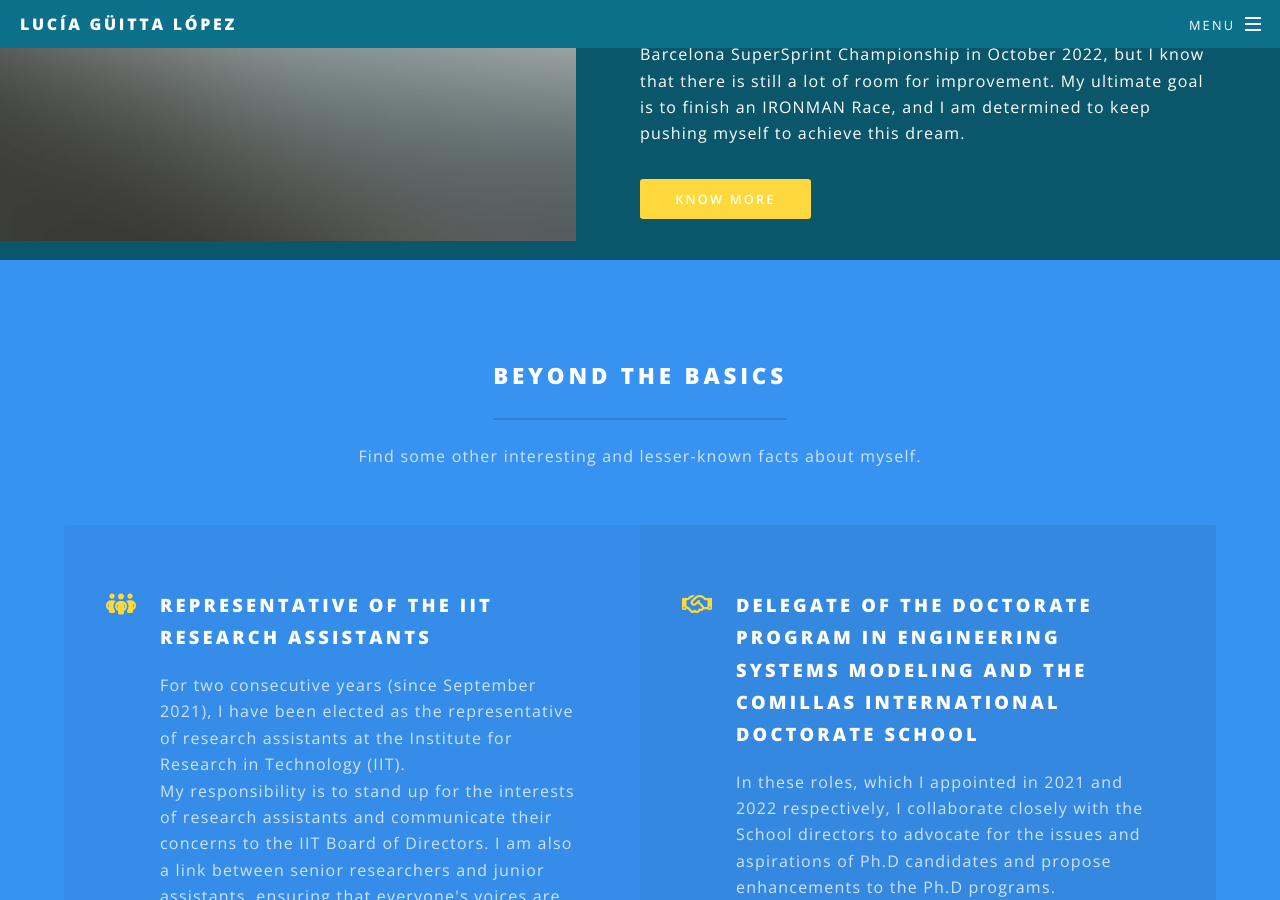
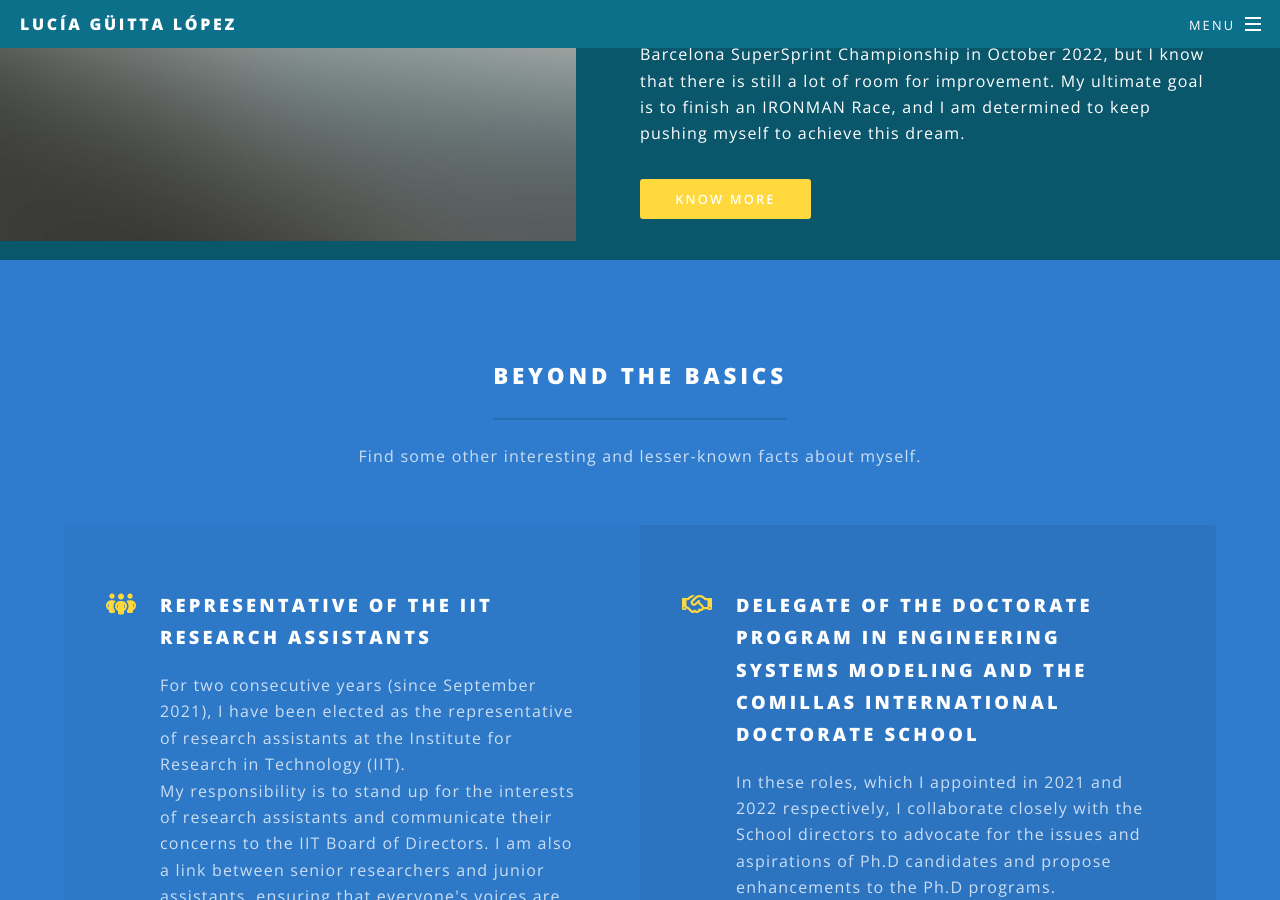
Before and after one commit to Lucia-Guitta/Lucia-Guitta.github.io, a Jekyll site: the page built from index.html, in a window 1280 px wide and 900 px high, scrolled down 2730 px. Built offline with Jekyll 4.4.1, drawn with Linux system fonts in a browser that asks for light colours; some web fonts are replaced.

Commit message:
Change section 4 color (att2)

```diff
--- a/_sass/libs/_vars.scss
+++ b/_sass/libs/_vars.scss
@@ -85,10 +85,10 @@ $palette: (
     border2-bg: rgba(255, 255, 255, 0.2)),
 
   // Fondo sección 4
-  accent5: (bg: rgb(56, 146, 241),
+  accent5: (bg: rgb(47, 124, 206),
     fg-bold: #ffffff,
-    fg: mix(rgb(56, 146, 241), #ffffff, 25%),
-    fg-light: mix(rgb(56, 146, 241), #ffffff, 40%),
+    fg: mix(rgb(47, 124, 206), #ffffff, 25%),
+    fg-light: mix(rgb(47, 124, 206), #ffffff, 40%),
     border: rgba(0, 0, 0, 0.125),
     border-bg: rgba(255, 255, 255, 0.075),
     border2: rgba(0, 0, 0, 0.25),
```
